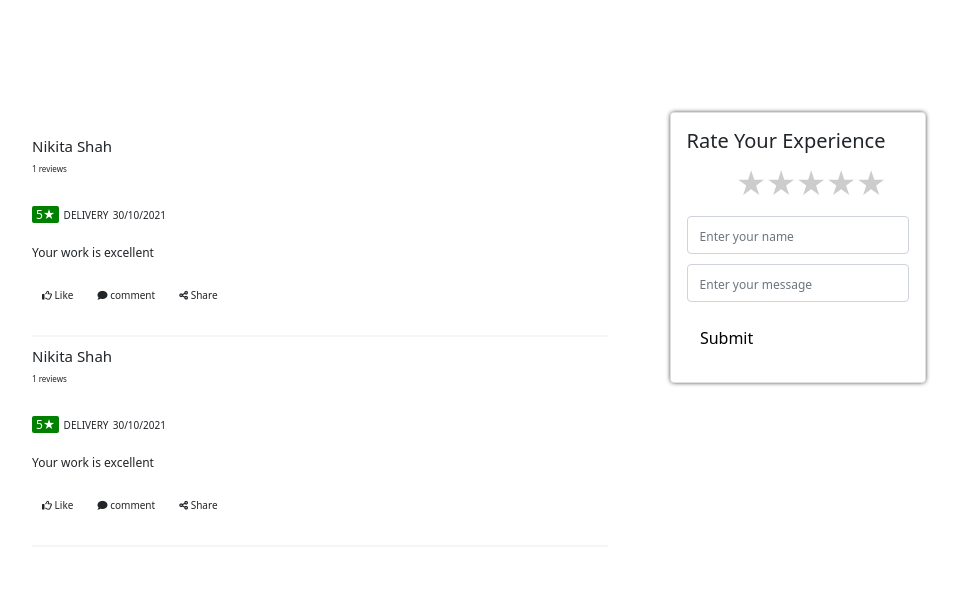
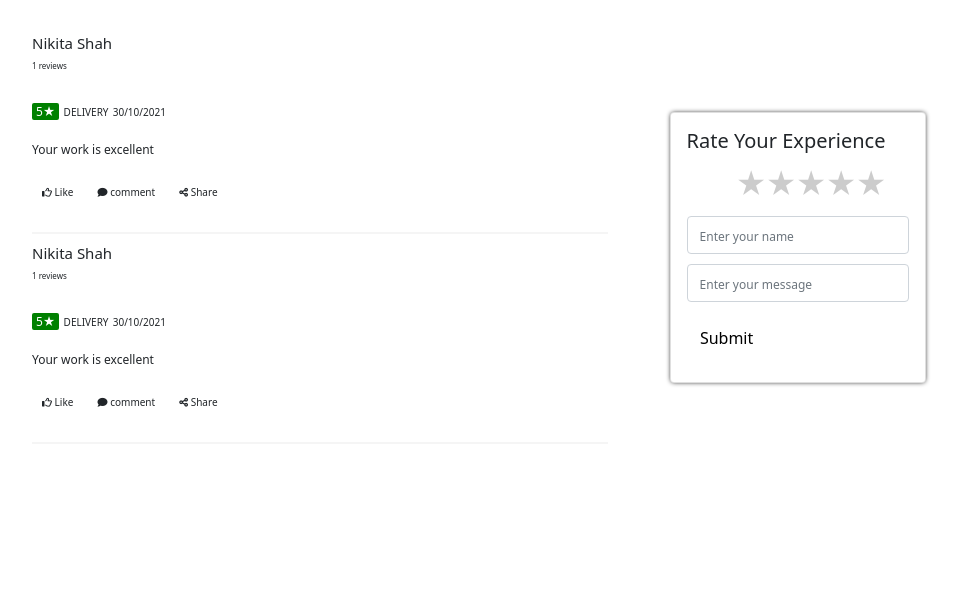
Before and after one commit to Jaimin2499/Rating, a plain HTML site: page Index.html in a window 1280 px wide. Shown: the whole page, without its empty margins (82-1042 px from the left). Drawn offline with nearby package versions, Linux system fonts and the light colour scheme.

Commit message:
Update Index.css

```diff
--- a/Index.css
+++ b/Index.css
@@ -313,8 +313,8 @@ input::-webkit-input-placeholder {
         color: black;
     }
     .details {
-        position: absolute;
-        margin-top: -20%;
+        /* position: absolute;
+        margin-top: -20%; */
         width: 50%;
         height: 60vh;
     }
```
